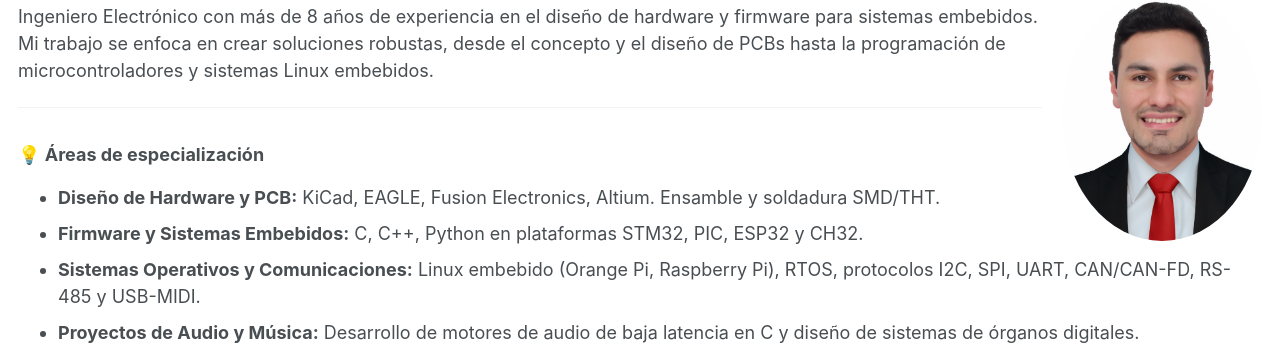
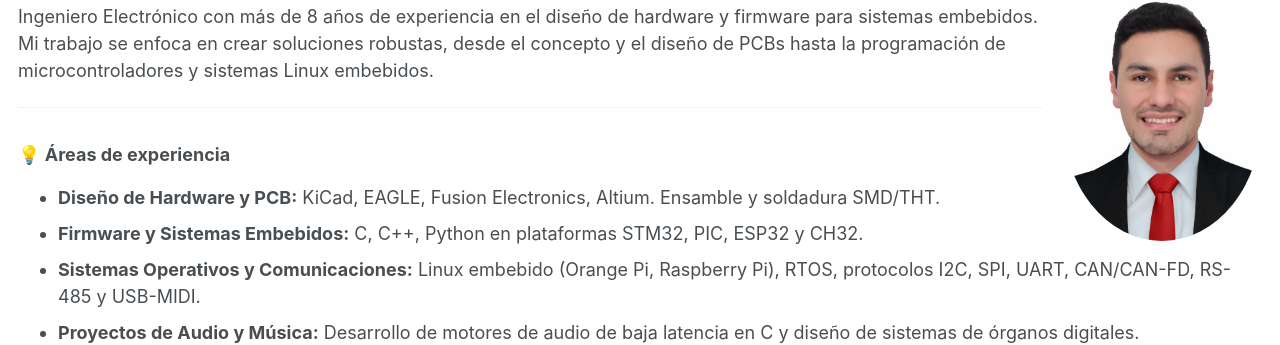
Before and after one commit to ingGratiniano/ingGratiniano.github.io, a Jekyll site: the page built from _pages/about.md, in a window 1280 px wide and 900 px high. Shown: the part 170-515 px from the top of the window. Built offline with Jekyll 4.4.1, drawn with Linux system fonts in a browser that asks for light colours; a style sheet for code colours, icons or effects is not loaded.

Commit message:
Update specialization section to experience section

```diff
--- a/_pages/about.md
+++ b/_pages/about.md
@@ -14,7 +14,7 @@ Ingeniero Electrónico con más de 8 años de experiencia en el diseño de hardw
 
 ---
 
-### 💡 Áreas de especialización
+### 💡 Áreas de experiencia
 
 *   **Diseño de Hardware y PCB:** KiCad, EAGLE, Fusion Electronics, Altium. Ensamble y soldadura SMD/THT.
 *   **Firmware y Sistemas Embebidos:** C, C++, Python en plataformas STM32, PIC, ESP32 y CH32.
```
